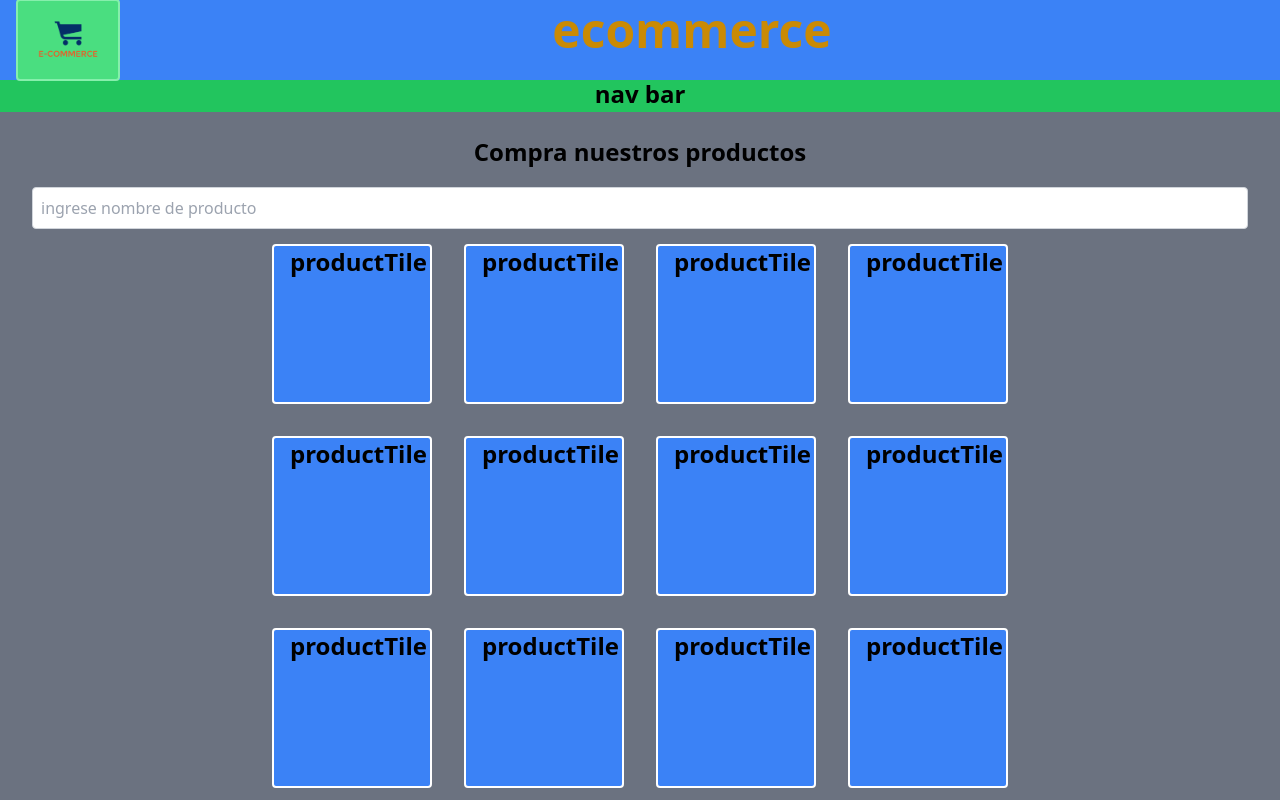
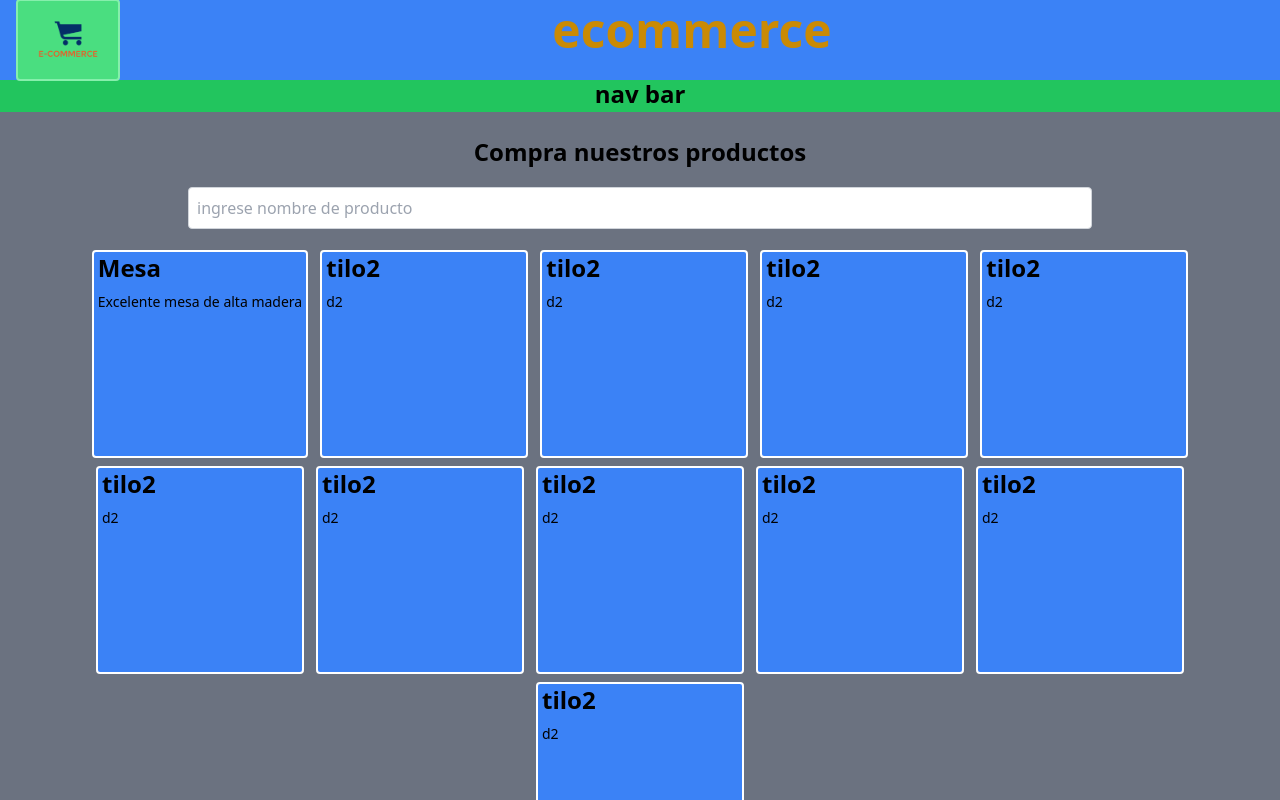
Before and after one commit to MagicPanch/Web-Generator, a Next.js app in the folder webs/base/base/: page / in a window 1280 px wide. Shown: the top 800 px of the page. Built offline with nearby package versions, Linux system fonts and the light colour scheme.

Commit message:
mejoras sectionEcommerce y productTile

```diff
--- a/webs/base/base/components/ProductTile.tsx
+++ b/webs/base/base/components/ProductTile.tsx
@@ -3,14 +3,18 @@
 import React from "react";
 import Image from "next/image";
 import Link from "next/link";
-const ProductTile = () => {
+const ProductTile = (data: { titulo: string,descripcion :string}) => {
     return(
 
-        <div className=" bg-blue-500  rounded border-2 border-white items-center justify-between h-40 w-40 px-4 m-4">
-            <h1 className="text-2xl  mb-2  font-semibold text-center flex-1">
-                productTile
+        <div className=" bg-blue-500 mx-1 my-0.5 rounded border-2 border-white items-center justify-between  px-1  min-h-52 min-w-52">
+            <h1 className="text-2xl  mb-2  font-semibold  flex-1">
+                {data.titulo}
             </h1>
+            <span className="block  mx-0  m-0 text-sm whitespace-normal break-words overflow-hidden text-ellipsis max-h-20">
+
+                {data.descripcion}
+            </span>
         </div>
-    )
-}
+    );
+};
 export default ProductTile;
--- a/webs/base/base/components/SectionECommerce.tsx
+++ b/webs/base/base/components/SectionECommerce.tsx
@@ -6,34 +6,36 @@ import Link from "next/link";
 import SearchBar from "./SearchBar";
 import ProductTile from "./ProductTile";
 const  SectionECommerce = () => {
+    const productData1 = {titulo : "titulo",descripcion: "soy una descripcion"}
+    const productos =[ {titulo:"Mesa",descripcion:"Excelente mesa de alta madera"},{titulo:"tilo2",descripcion:"d2"},{titulo:"tilo2",descripcion:"d2"},{titulo:"tilo2",descripcion:"d2"},{titulo:"tilo2",descripcion:"d2"},{titulo:"tilo2",descripcion:"d2"}
+    ,{titulo:"tilo2",descripcion:"d2"},{titulo:"tilo2",descripcion:"d2"},{titulo:"tilo2",descripcion:"d2"},{titulo:"tilo2",descripcion:"d2"},{titulo:"tilo2",descripcion:"d2"}
+    ]
     return(
         <div>
 
-            <div className=" max-w-screen  bg-gray-500  p-4 justify-between h-full px-4">
-            <h1 className=" text-2xl  mb-3  font-semibold text-center  p-2 h-full ">
+            <div className=" max-w-screen bg-gray-500  p-4 justify-between h-full px-4">
+            <h1 className=" text-2xl  mb-3  font-semibold text-center  p-2 h-full max-w-3/4 ">
                 Compra nuestros productos
             </h1>
-            <SearchBar/>
+            <div className="flex justify-center">
+            <div className="w-3/4 ">
+                <SearchBar/>
+            </div>
+            </div>
 
 
-            <div className="w-full flex justify-center">
-            <ProductTile/>
-            <ProductTile/>
-            <ProductTile/>
-            <ProductTile/>
+
+
+            <div className="w-full my-5 flex flex-wrap justify-center  gap-1 justify-items-center">
+            {/* <ProductTile titulo="producto A" descripcion="El producto a1 es una verdadera maravilla de la creatividad"/> */}
+            {/*<ProductTile {...productData1} /> */}
+            {/*<ProductTile titulo="producto A" descripcion="d1"/> */}
+
+            {productos.map((producto, index) => (
+                 <ProductTile key={index} {...producto} />
+            ))}
             </div>
-            <div className="w-full flex justify-center">
-            <ProductTile/>
-            <ProductTile/>
-            <ProductTile/>
-            <ProductTile/>
-            </div>
-            <div className="w-full flex justify-center">
-            <ProductTile/>
-            <ProductTile/>
-            <ProductTile/>
-            <ProductTile/>
-            </div>
+
 
             </div>
         </div>
```
